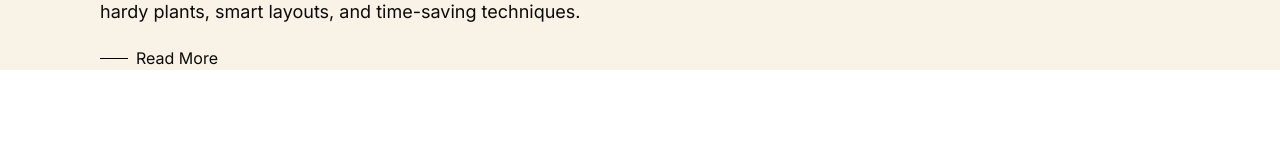
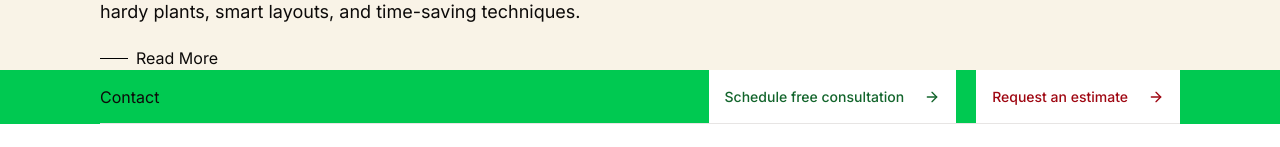
Before and after one commit to prabhatbhusal/texas1adsa, a Next.js app: page / in a window 1280 px wide. Shown: the part 7855-8002 px from the top of the page. Built offline with nearby package versions, Linux system fonts and the light colour scheme; a web font is replaced by a local one.

Commit message:
Adding Files

```diff
--- a/src/components/Footer.tsx
+++ b/src/components/Footer.tsx
@@ -1,11 +1,38 @@
+import Link from 'next/link';
 import React from 'react'
+import { Button } from './ui/button';
+import { ArrowRight } from 'lucide-react';
 
 const Footer = () => {
   return (
-    <section>
-
+    <section className="relative ">
+      {/* {Background Clip part */}
+      <div></div>
+      {/* {main Footer Part} */}
+      <div className="bg-green-500 flex flex-col px-[100px]">
+        <div className="flex justify-between items-center">
+          <h2>Contact</h2>
+          <div className="flex gap-5">
+            <Link href="#">
+              <Button size="lg" className="flex gap-5 items-center">
+                Schedule free consultation <ArrowRight />
+              </Button>
+            </Link>
+            <Link href="#">
+              <Button
+                size="lg"
+                className="flex gap-5 items-center text-red-800"
+              >
+                Request an estimate <ArrowRight />
+              </Button>
+            </Link>
+          </div>
+        </div>
+        <hr className="w-full" />
+        <div></div>
+      </div>
     </section>
-  )
+  );
 }
 
 export default Footer
```
